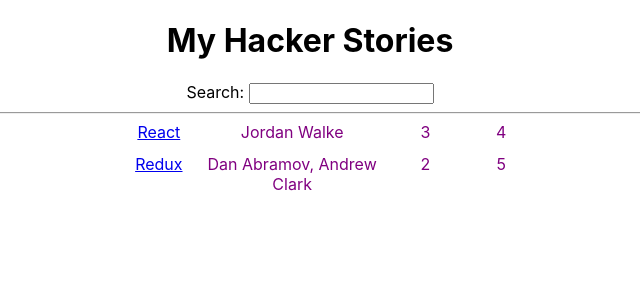
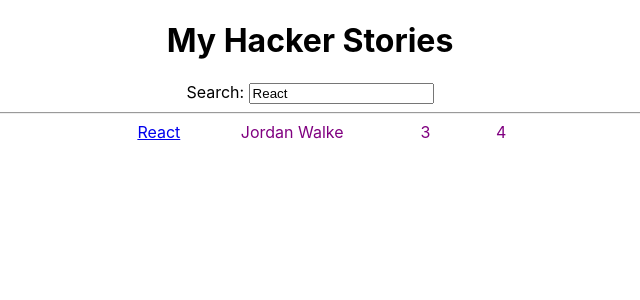
Before and after one commit to mar10outof10/hacker-stories, a React (Create React App) app: page / in a window 1280 px wide. Shown: the top 300 px of the page, without its empty margins (330-970 px from the left). Built offline with nearby package versions, Linux system fonts and the light colour scheme.

Commit message:
Added destructuring/rest/spread prop hnadling after chapter complete

```diff
--- a/src/App.js
+++ b/src/App.js
@@ -23,7 +23,7 @@
     }
   ];
 
-  const [searchTerm, setSearchTerm] = React.useState('');
+  const [searchTerm, setSearchTerm] = React.useState('React');
 
   const handleSearch = (event) => {
     setSearchTerm(event.target.value);
@@ -36,7 +36,7 @@
     <div className="App">
       <h1>My Hacker Stories</h1>
 
-      <Search onSearch={handleSearch} />
+      <Search search={searchTerm} onSearch={handleSearch} />
 
       <hr />
 
@@ -45,31 +45,29 @@
   )
 };
 
-const Search = (props) => {
-  return(
-    <div>
-      <label htmlFor="search">Search: </label>
-      <input id="search" type="text" onChange={props.onSearch}/>
-    </div>
-  )
-};
+const Search = ({search, onSearch}) => (
+  <div>
+    <label htmlFor="search">Search: </label>
+    <input id="search" type="text" value={search} onChange={onSearch}/>
+  </div>
+)
 
-const List = (props) => (
+const List = ({list}) => (
   <ul style={{ color: 'purple', display: 'flex', flexDirection: 'column', width: '400px', margin: '0 auto' }}>
-    {props.list.map((item) => (
-      <Item key={item.objectID} item={item} />
+    {list.map(({ objectID, ...item}) => (
+      <Item key={objectID} {...item} />
     ))}
   </ul>
 )
 
-const Item = (props) => (
+const Item = ({title, url, author, num_comments, points}) => (
       <li style={{ paddingBottom: '12px', listStyle: 'inside square', display: 'grid', gridTemplateColumns: '1fr 3fr 1fr 1fr', columnGap: '18px' }}>
         <span>
-          <a href={props.item.url}>{props.item.title}</a>
+          <a href={url}>{title}</a>
         </span>
-        <span>{props.item.author}</span>
-        <span>{props.item.num_comments}</span>
-        <span>{props.item.points}</span>
+        <span>{author}</span>
+        <span>{num_comments}</span>
+        <span>{points}</span>
       </li>
 )
 export default App;
```
